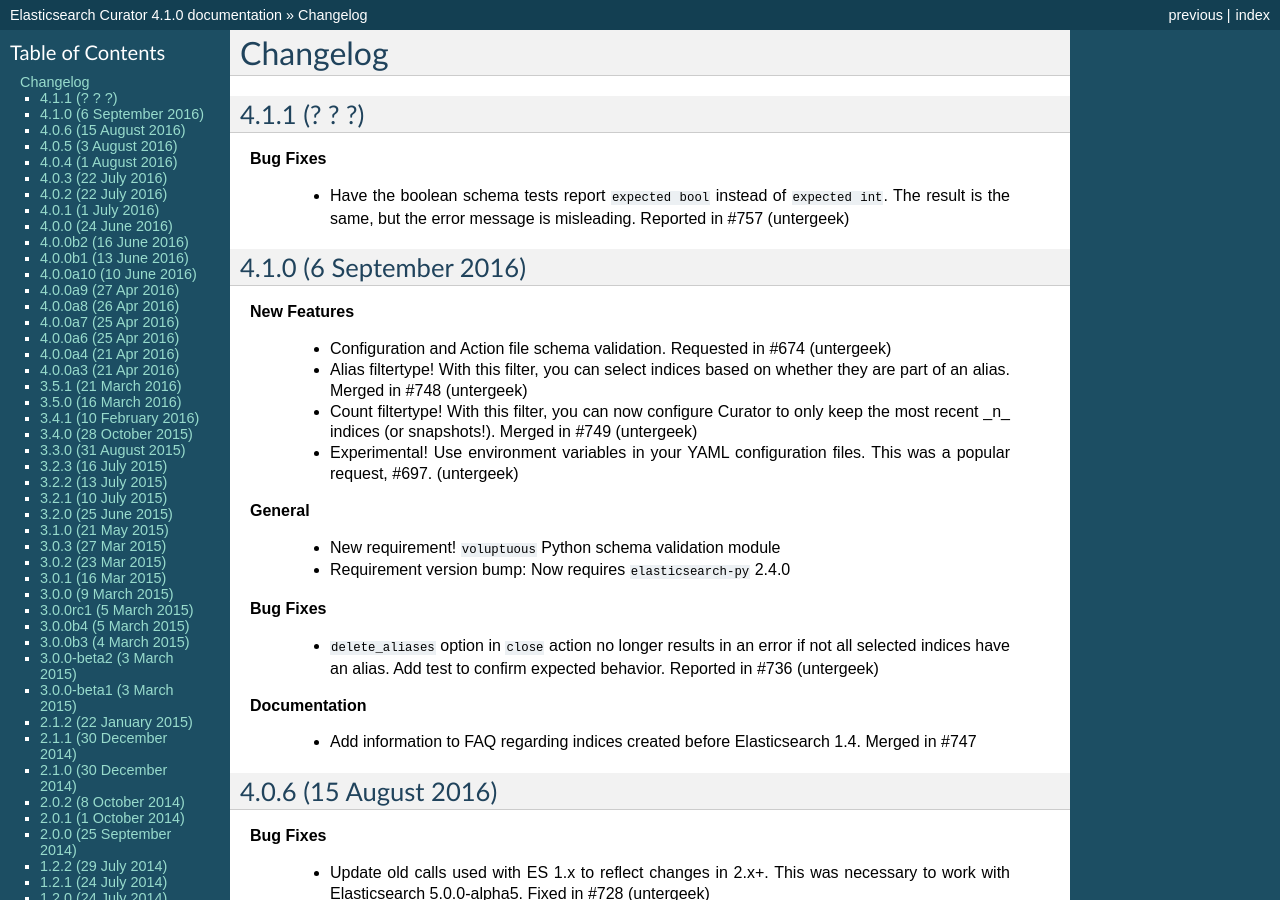
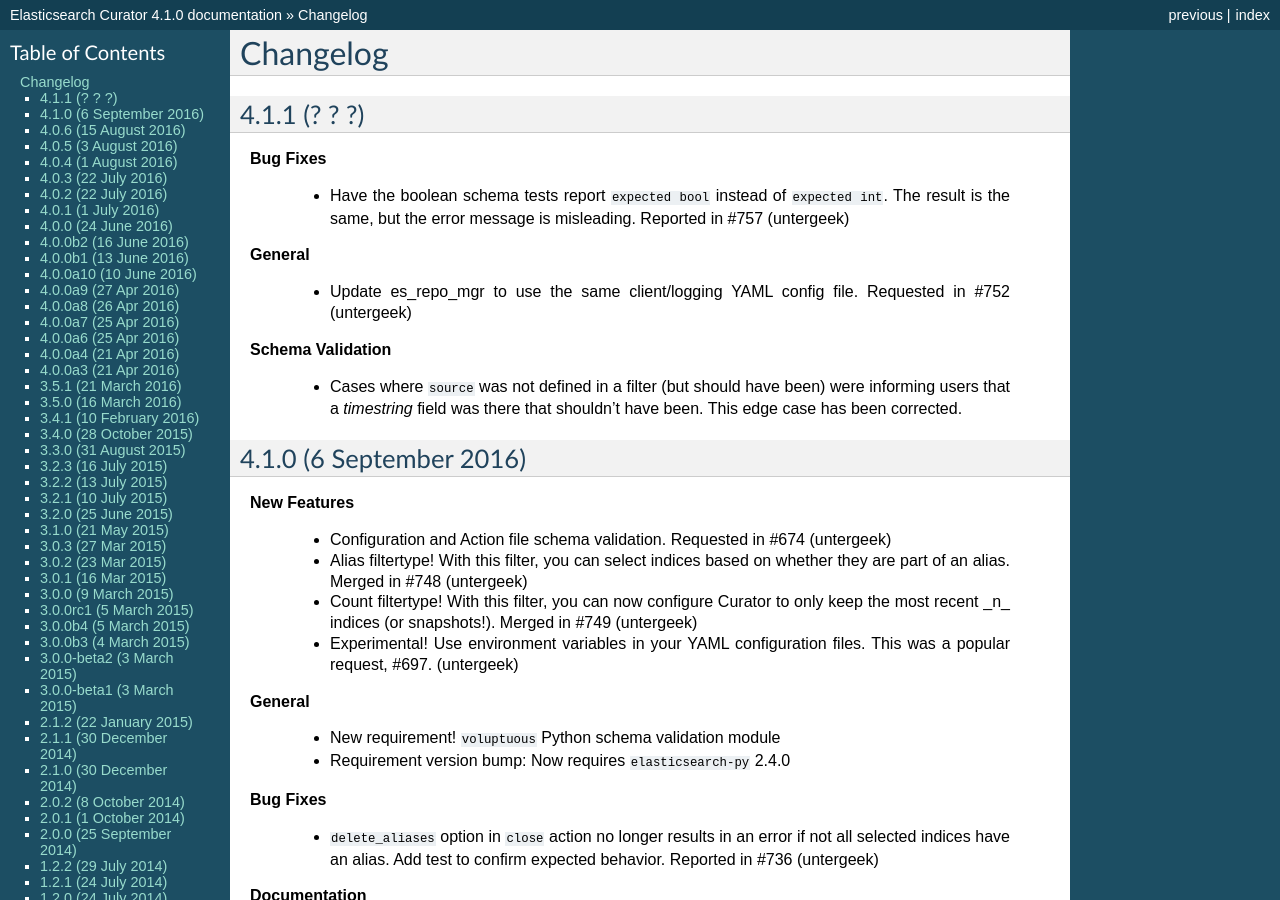
Before and after one commit to elastic/curator, a Sphinx documentation site: the page built from docs/Changelog.rst, in a window 1280 px wide and 900 px high. Built offline with Sphinx 7.4.7, drawn with Linux system fonts in a browser that asks for light colours.

Commit message:
Update Changelog
fixes #752

```diff
--- a/docs/Changelog.rst
+++ b/docs/Changelog.rst
@@ -11,6 +11,17 @@
   * Have the boolean schema tests report ``expected bool`` instead of ``expected
     int``.  The result is the same, but the error message is misleading.
     Reported in #757 (untergeek)
+
+**General**
+
+  * Update es_repo_mgr to use the same client/logging YAML config file.
+    Requested in #752 (untergeek)
+
+**Schema Validation**
+
+  * Cases where ``source`` was not defined in a filter (but should have been)
+    were informing users that a `timestring` field was there that shouldn't have
+    been.  This edge case has been corrected.
 
 4.1.0 (6 September 2016)
 ------------------------
```
